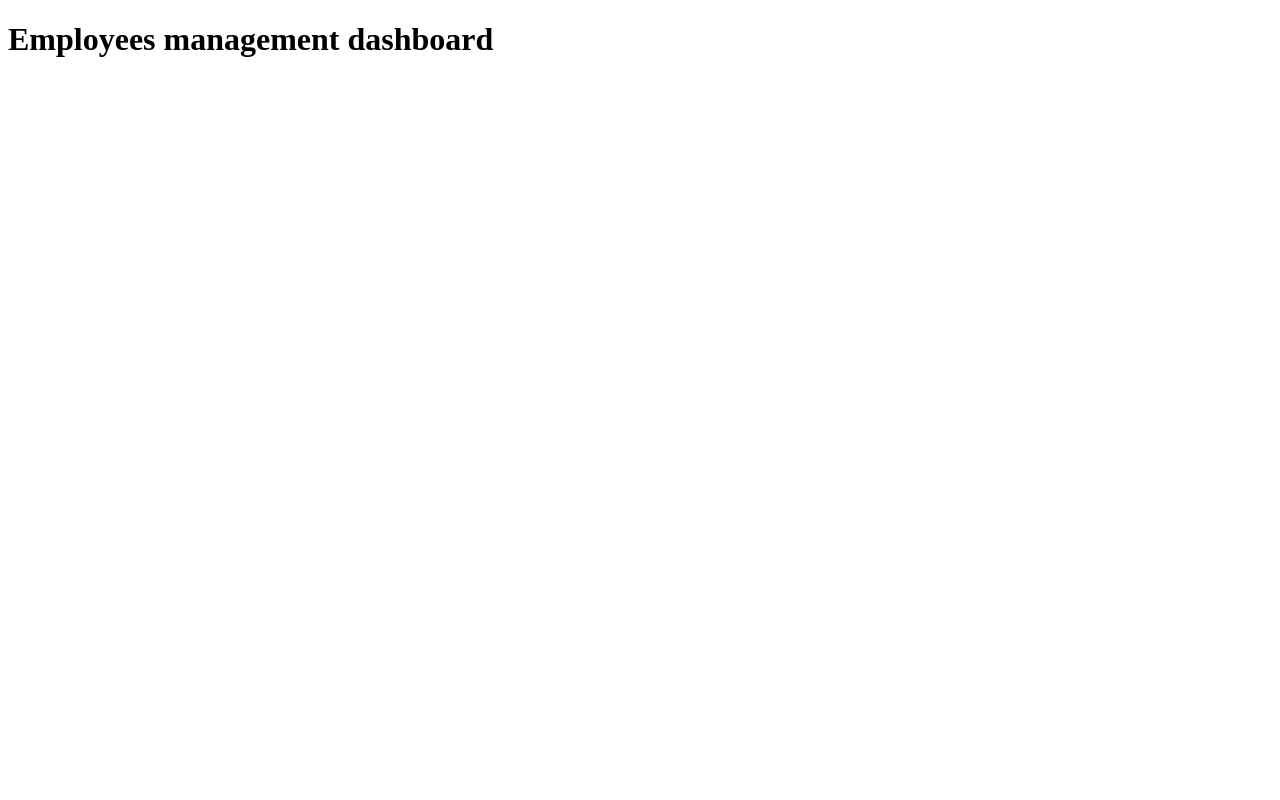
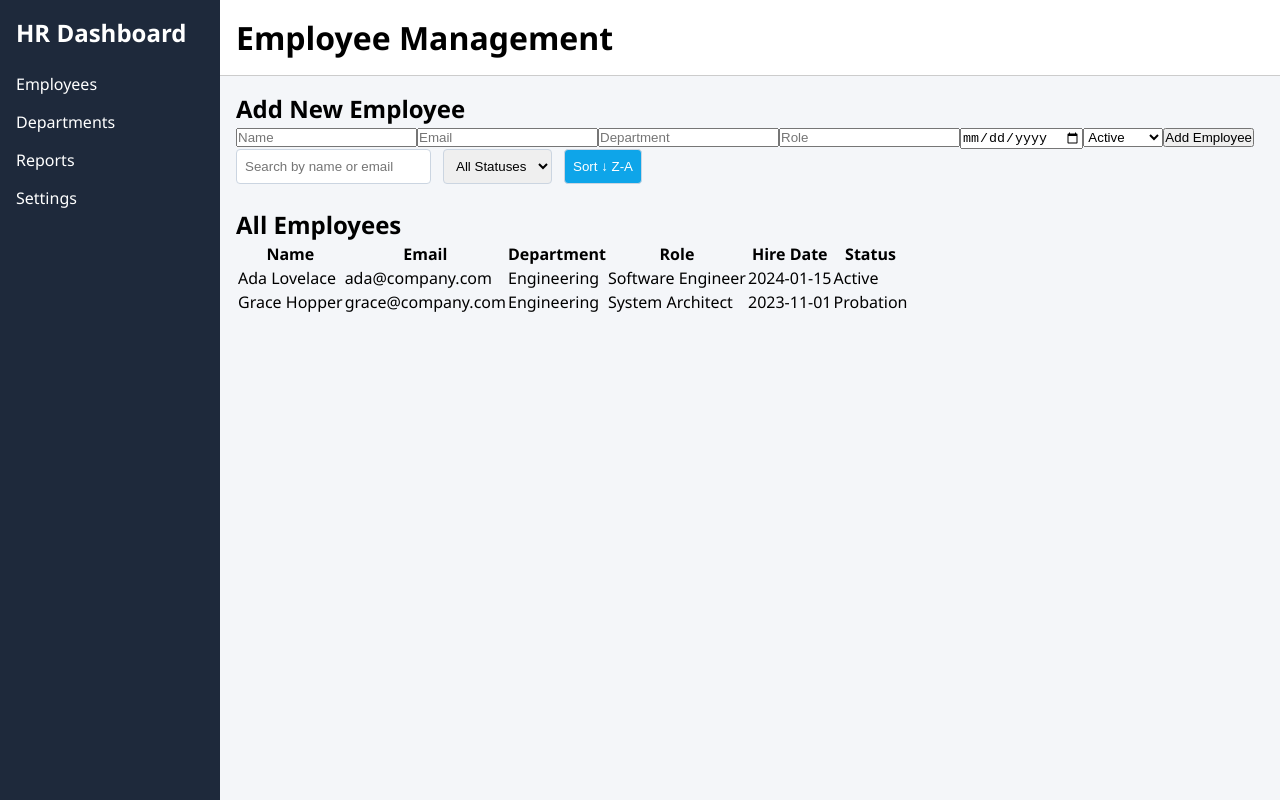
Before and after one commit to Giwastech1/employee-management-dashboard, a React (Vite) app: page / in a window 1280 px wide. Built offline with nearby package versions, Linux system fonts and the light colour scheme.

Commit message:
add layout,sort and form update

```diff
--- a/src/App.tsx
+++ b/src/App.tsx
@@ -1,6 +1,11 @@
+import DashboardLayout from './components/DashboardLayout';
+import EmployeeList from './components/EmployeeList';
+
 function App() {
   return (
-    <h1>Employees management dashboard</h1>
+    <DashboardLayout>
+      <EmployeeList />
+    </DashboardLayout>
   );
 }
 
--- a/src/components/DashboardLayout.tsx
+++ b/src/components/DashboardLayout.tsx
@@ -0,0 +1,30 @@
+import React from 'react';
+import '../styles/layout.css';
+
+const DashboardLayout = ({ children }: { children: React.ReactNode }) => {
+  return (
+    <div className="layout">
+      <aside className="sidebar">
+        <h2>HR Dashboard</h2>
+        <nav>
+          <ul>
+            <li>Employees</li>
+            <li>Departments</li>
+            <li>Reports</li>
+            <li>Settings</li>
+          </ul>
+        </nav>
+      </aside>
+      <main className="main">
+        <header className="header">
+          <h1>Employee Management</h1>
+        </header>
+        <section className="content">
+          {children}
+        </section>
+      </main>
+    </div>
+  );
+};
+
+export default DashboardLayout;
--- a/src/components/EmployeeList.tsx
+++ b/src/components/EmployeeList.tsx
@@ -0,0 +1,152 @@
+import React, { useState } from 'react';
+import '../styles/employee-list.css';
+
+type Status = 'Active' | 'Probation' | 'Contract';
+
+type Employee = {
+  id: number;
+  name: string;
+  email: string;
+  department: string;
+  role: string;
+  hireDate: string;
+  status: Status;
+};
+
+const initialEmployees: Employee[] = [
+  {
+    id: 1,
+    name: 'Ada Lovelace',
+    email: 'ada@company.com',
+    department: 'Engineering',
+    role: 'Software Engineer',
+    hireDate: '2024-01-15',
+    status: 'Active',
+  },
+  {
+    id: 2,
+    name: 'Grace Hopper',
+    email: 'grace@company.com',
+    department: 'Engineering',
+    role: 'System Architect',
+    hireDate: '2023-11-01',
+    status: 'Probation',
+  },
+];
+
+const EmployeeList: React.FC = () => {
+  const [employees, setEmployees] = useState<Employee[]>(initialEmployees);
+  const [newEmployee, setNewEmployee] = useState<Employee>({
+    id: Date.now(),
+    name: '',
+    email: '',
+    department: '',
+    role: '',
+    hireDate: '',
+    status: 'Active',
+  });
+
+  const [searchTerm, setSearchTerm] = useState('');
+  const [statusFilter, setStatusFilter] = useState('');
+  const [sortAsc, setSortAsc] = useState(true);
+
+  const handleChange = (e: React.ChangeEvent<HTMLInputElement | HTMLSelectElement>) => {
+    const { name, value } = e.target;
+    setNewEmployee({ ...newEmployee, [name]: value });
+  };
+
+  const handleSubmit = (e: React.FormEvent) => {
+    e.preventDefault();
+    setEmployees([...employees, { ...newEmployee, id: Date.now() }]);
+    setNewEmployee({
+      id: Date.now(),
+      name: '',
+      email: '',
+      department: '',
+      role: '',
+      hireDate: '',
+      status: 'Active',
+    });
+  };
+
+  // 🔍 Filtering and sorting
+  const filteredEmployees = employees
+    .filter(emp =>
+      (emp.name + emp.email).toLowerCase().includes(searchTerm.toLowerCase()) &&
+      (statusFilter ? emp.status === statusFilter : true)
+    )
+    .sort((a, b) => {
+      if (a.name < b.name) return sortAsc ? -1 : 1;
+      if (a.name > b.name) return sortAsc ? 1 : -1;
+      return 0;
+    });
+
+  return (
+    <div className="employee-list">
+      <h2>Add New Employee</h2>
+      <form onSubmit={handleSubmit} className="employee-form">
+        <input type="text" name="name" value={newEmployee.name} onChange={handleChange} placeholder="Name" required />
+        <input type="email" name="email" value={newEmployee.email} onChange={handleChange} placeholder="Email" required />
+        <input type="text" name="department" value={newEmployee.department} onChange={handleChange} placeholder="Department" required />
+        <input type="text" name="role" value={newEmployee.role} onChange={handleChange} placeholder="Role" required />
+        <input type="date" name="hireDate" value={newEmployee.hireDate} onChange={handleChange} required />
+        <select name="status" value={newEmployee.status} onChange={handleChange}>
+          <option value="Active">Active</option>
+          <option value="Probation">Probation</option>
+          <option value="Contract">Contract</option>
+        </select>
+        <button type="submit">Add Employee</button>
+      </form>
+
+      <div className="filter-bar">
+        <input
+          type="text"
+          placeholder="Search by name or email"
+          value={searchTerm}
+          onChange={(e) => setSearchTerm(e.target.value)}
+        />
+        <select value={statusFilter} onChange={(e) => setStatusFilter(e.target.value)}>
+          <option value="">All Statuses</option>
+          <option value="Active">Active</option>
+          <option value="Probation">Probation</option>
+          <option value="Contract">Contract</option>
+        </select>
+        <button onClick={() => setSortAsc(!sortAsc)}>
+          Sort {sortAsc ? '↓ Z-A' : '↑ A-Z'}
+        </button>
+      </div>
+
+      <h2>All Employees</h2>
+      <table>
+        <thead>
+          <tr>
+            <th>Name</th>
+            <th>Email</th>
+            <th>Department</th>
+            <th>Role</th>
+            <th>Hire Date</th>
+            <th>Status</th>
+          </tr>
+        </thead>
+        <tbody>
+          {filteredEmployees.map(emp => (
+            <tr key={emp.id}>
+              <td>{emp.name}</td>
+              <td>{emp.email}</td>
+              <td>{emp.department}</td>
+              <td>{emp.role}</td>
+              <td>{emp.hireDate}</td>
+              <td>
+                <span className={`status ${emp.status.toLowerCase()}`}>
+                  {emp.status}
+                </span>
+              </td>
+            </tr>
+          ))}
+        </tbody>
+      </table>
+    </div>
+  );
+};
+
+export default EmployeeList;
--- a/src/styles/employee-list.css
+++ b/src/styles/employee-list.css
@@ -0,0 +1,23 @@
+.filter-bar {
+    display: flex;
+    gap: 0.75rem;
+    margin-bottom: 1.5rem;
+  }
+
+  .filter-bar input,
+  .filter-bar select,
+  .filter-bar button {
+    padding: 0.5rem;
+    border: 1px solid #cbd5e1;
+    border-radius: 4px;
+  }
+
+  .filter-bar button {
+    background-color: #0ea5e9;
+    color: white;
+    cursor: pointer;
+  }
+
+  .filter-bar button:hover {
+    background-color: #0284c7;
+  }
--- a/src/styles/layout.css
+++ b/src/styles/layout.css
@@ -0,0 +1,53 @@
+* {
+    margin: 0;
+    padding: 0;
+    box-sizing: border-box;
+  }
+
+  body {
+    font-family: 'Segoe UI', sans-serif;
+    background-color: #f4f6f9;
+  }
+
+  .layout {
+    display: flex;
+    min-height: 100vh;
+  }
+
+  .sidebar {
+    width: 220px;
+    background-color: #1e293b;
+    color: white;
+    padding: 1rem;
+  }
+
+  .sidebar h2 {
+    font-size: 1.5rem;
+    margin-bottom: 1rem;
+  }
+
+  .sidebar ul {
+    list-style: none;
+    margin-top: 1rem;
+  }
+
+  .sidebar li {
+    padding: 0.5rem 0;
+    cursor: pointer;
+  }
+
+  .main {
+    flex: 1;
+    display: flex;
+    flex-direction: column;
+  }
+
+  .header {
+    padding: 1rem;
+    background-color: white;
+    border-bottom: 1px solid #ccc;
+  }
+
+  .content {
+    padding: 1rem;
+  }
```
